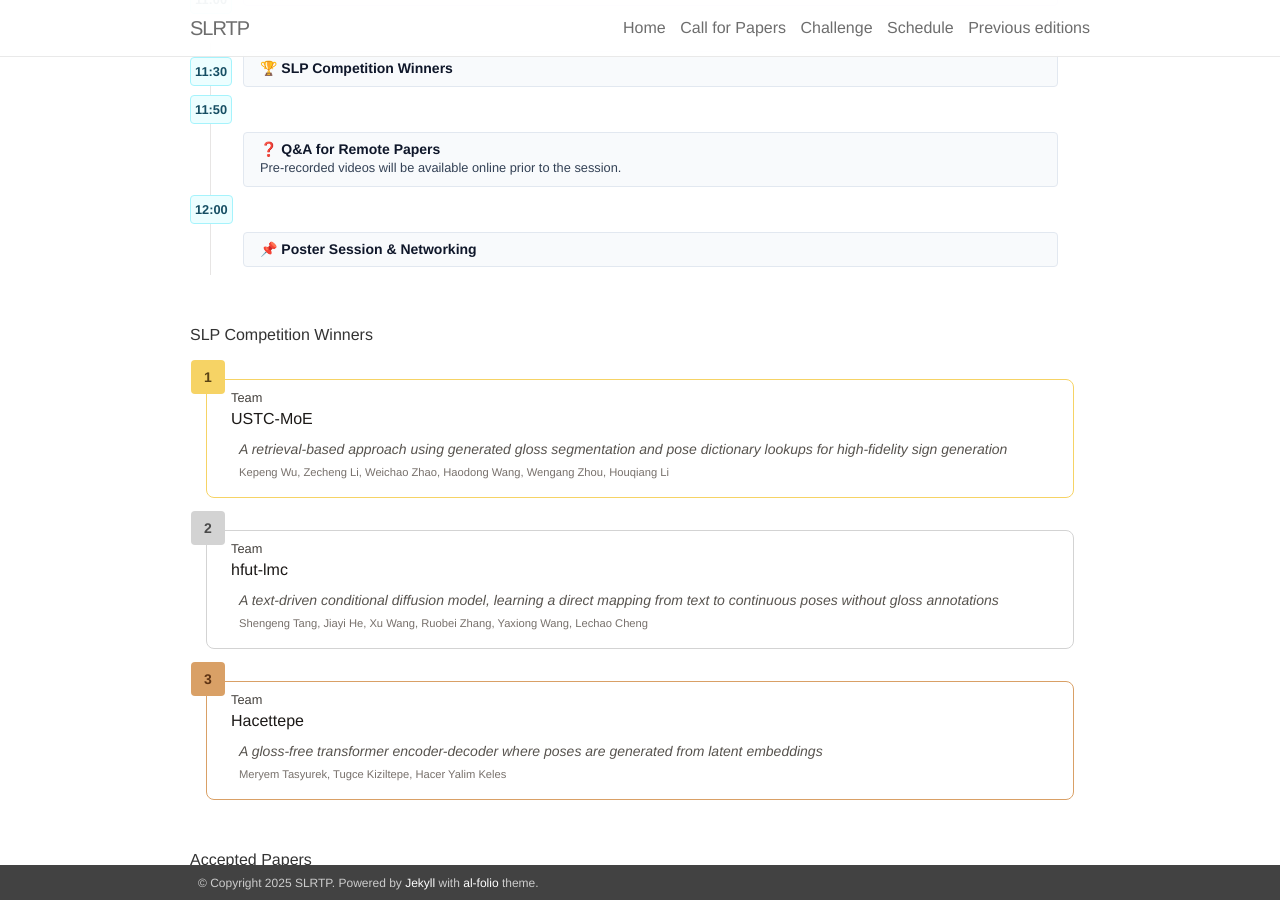
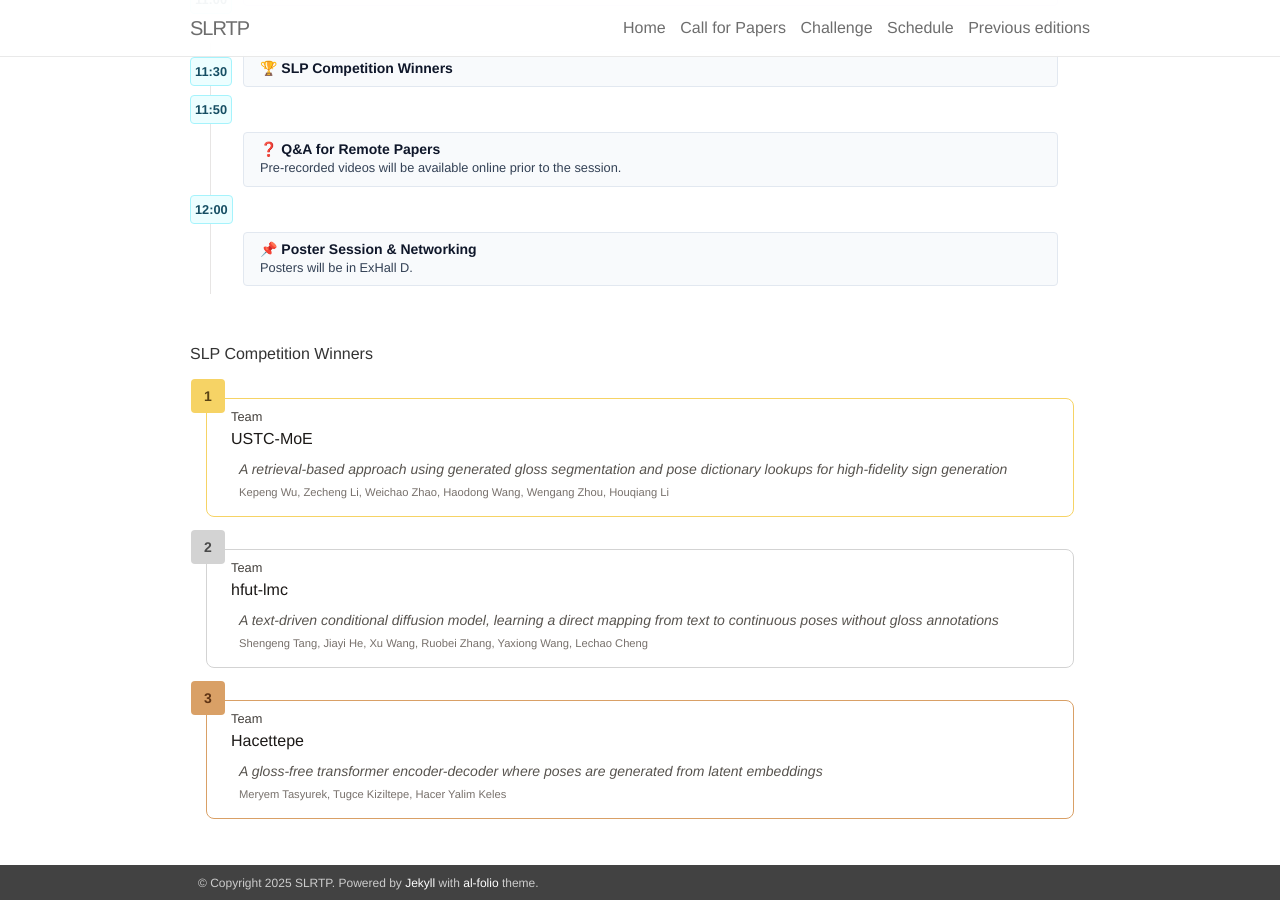
Before and after one commit to slrtpworkshop/slrtpworkshop.github.io, a Jekyll site: the page built from _pages/03_schedule.md, in a window 1280 px wide and 900 px high, scrolled down 1317 px. Built offline with Jekyll 4.4.1, drawn with Linux system fonts in a browser that asks for light colours; nearby versions of some CDN libraries.

Commit message:
Update schedule.html

```diff
--- a/_includes/schedule.html
+++ b/_includes/schedule.html
@@ -150,6 +150,7 @@
                     <div class="detail-header">
                         <div class="detail-title">
                             <h5> 📌 Poster Session & Networking</h5>
+                            <small>Posters will be in ExHall D.</small>
                         </div>
                     </div>
                 </div>
```
